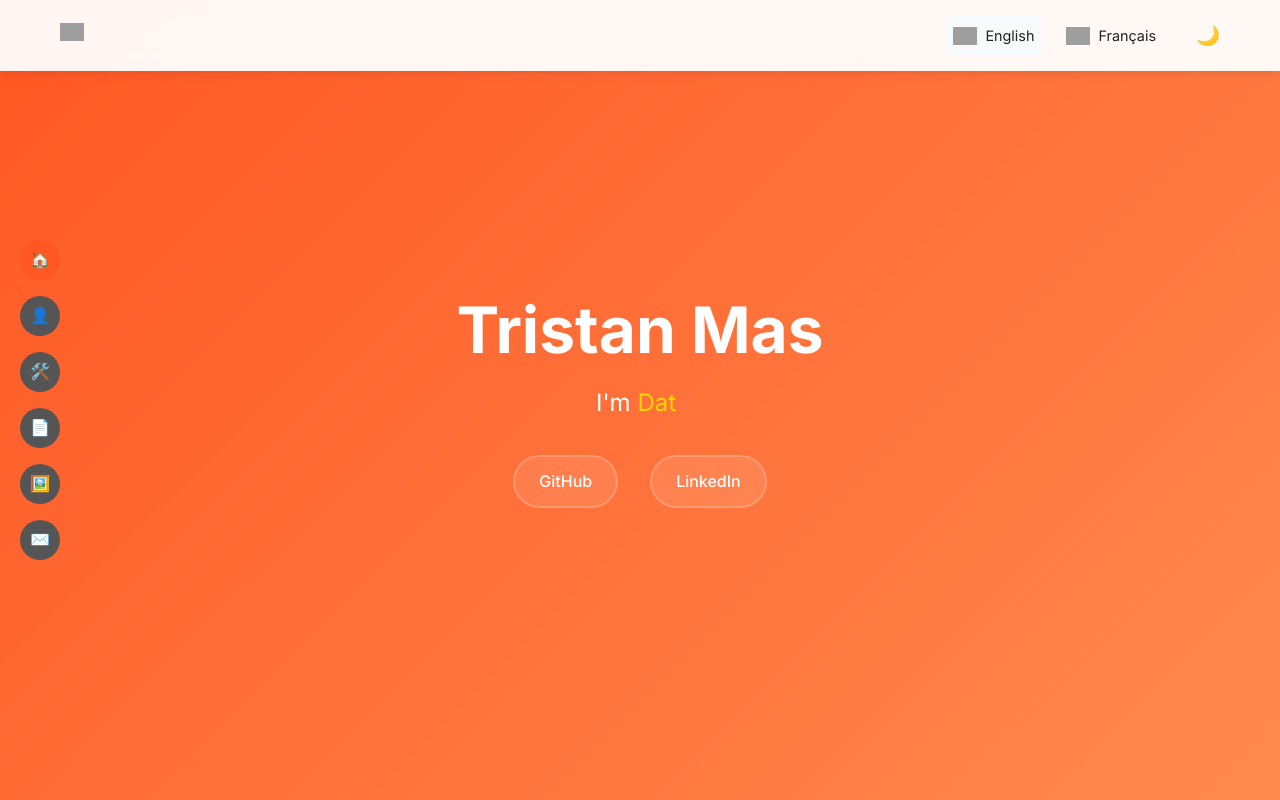
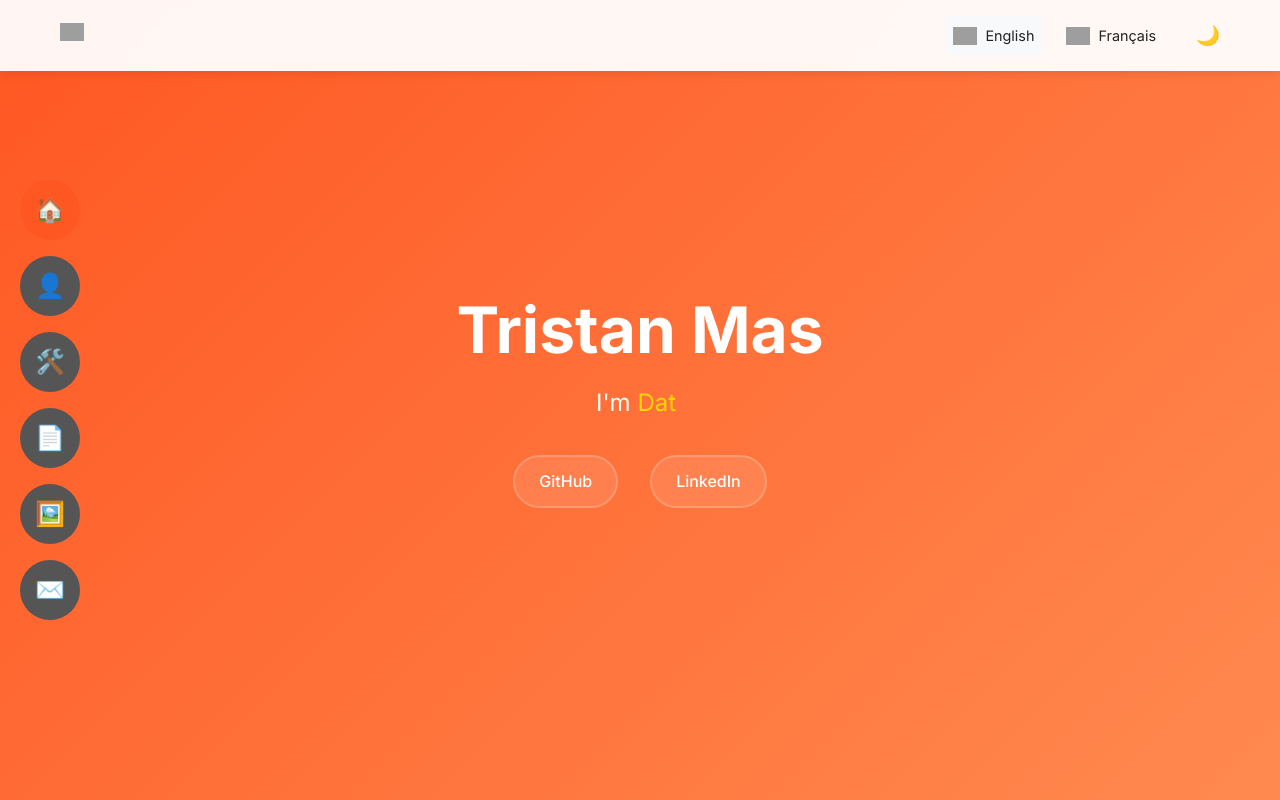
Before and after one commit to MasTristan/portfolio, a plain HTML site: page index.html in a window 1280 px wide. Shown: the top 800 px of the page. Drawn offline with nearby package versions, Linux system fonts and the light colour scheme; grey boxes are pictures that could not be loaded; files whose address does not match are found by name.

Commit message:
style: enlarge side navigation icons

```diff
--- a/assets/css/style.css
+++ b/assets/css/style.css
@@ -911,8 +911,8 @@ section {
 }
 
 .side-nav .nav-circle {
-  width: 40px;
-  height: 40px;
+  width: 60px;
+  height: 60px;
   border-radius: 50%;
   background: var(--secondary-color);
   color: var(--bg-color);
@@ -923,9 +923,13 @@ section {
   transition: background 0.3s;
 }
 
+.side-nav .nav-circle .nav-icon {
+  font-size: 1.5rem;
+}
+
 .side-nav .nav-circle .nav-text {
   position: absolute;
-  left: 50px;
+  left: 70px;
   background: var(--primary-color);
   color: var(--bg-color);
   padding: 4px 8px;
```
